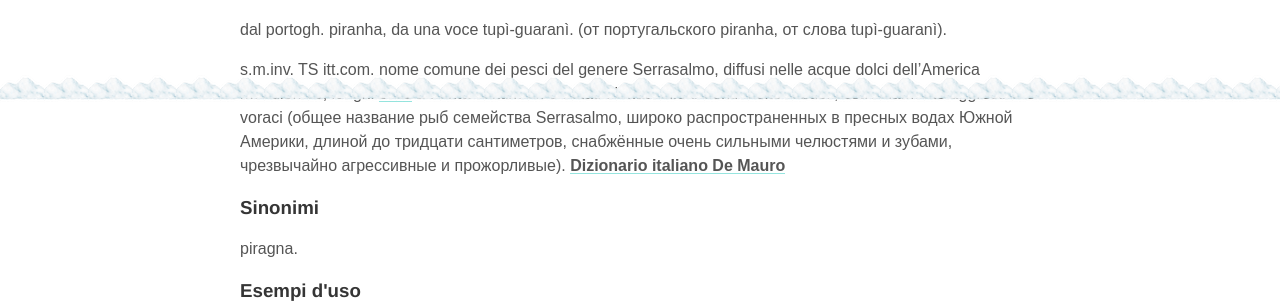
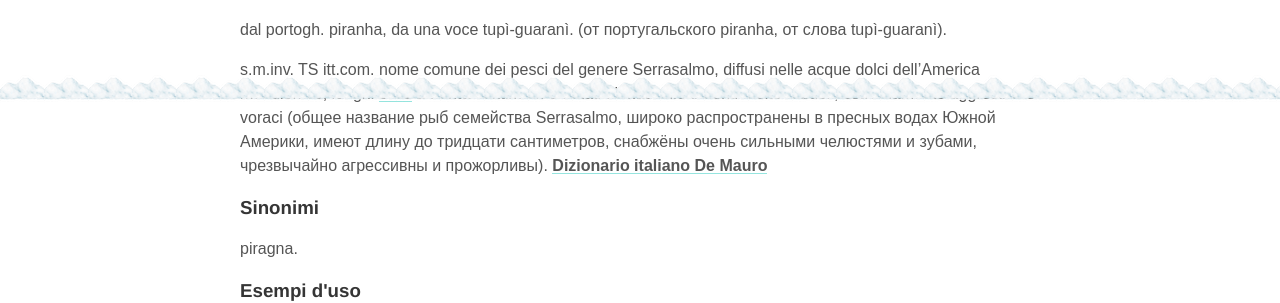
Before and after one commit to postolny/postolny.github.io, a Jekyll site: the page built from _posts/2021-01-12-piranha.md, in a window 1280 px wide. Shown: the part 803-1106 px from the top of the page. Built offline with Jekyll 4.4.1, drawn with Linux system fonts in a browser that asks for light colours; nearby versions of some CDN libraries.

Commit message:
Update 2021-01-12-piranha.md

```diff
--- a/_posts/2021-01-12-piranha.md
+++ b/_posts/2021-01-12-piranha.md
@@ -14,7 +14,7 @@ tags:
 
 dal portogh. piranha, da una voce tupì-guaranì. (от португальского piranha, от слова tupì-guaranì).
 
-s.m.inv. TS itt.com. nome comune dei pesci del genere Serrasalmo, diffusi nelle acque dolci dell’America meridionale, lunghi [sino]({{ site.baseurl }}/2020-12-23/fino2) a trenta centimetri e dotati di mascelle e denti molto robusti, estremamente aggressivi e voraci (общее название рыб семейства Serrasalmo, широко распространенных в пресных водах Южной Америки, длиной до тридцати сантиметров, снабжённые очень сильными челюстями и зубами, чрезвычайно агрессивные и прожорливые). [Dizionario italiano De Mauro](https://dizionario.internazionale.it/parola/piranha)
+s.m.inv. TS itt.com. nome comune dei pesci del genere Serrasalmo, diffusi nelle acque dolci dell’America meridionale, lunghi [sino]({{ site.baseurl }}/2020-12-23/fino2) a trenta centimetri e dotati di mascelle e denti molto robusti, estremamente aggressivi e voraci (общее название рыб семейства Serrasalmo, широко распространены в пресных водах Южной Америки, имеют длину до тридцати сантиметров, снабжёны очень сильными челюстями и зубами, чрезвычайно агрессивны и прожорливы). [Dizionario italiano De Mauro](https://dizionario.internazionale.it/parola/piranha)
 
 ### Sinonimi
 
```
